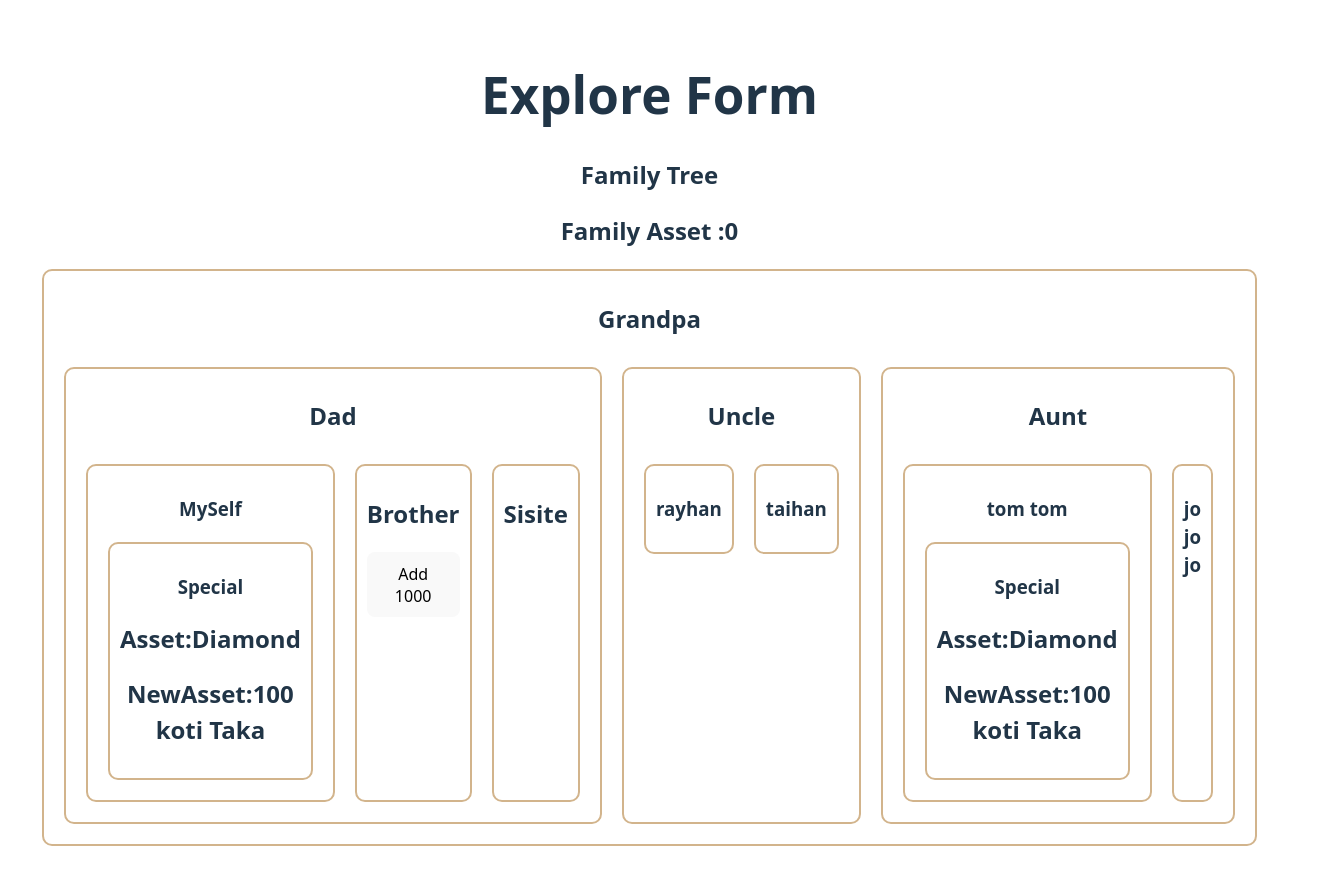
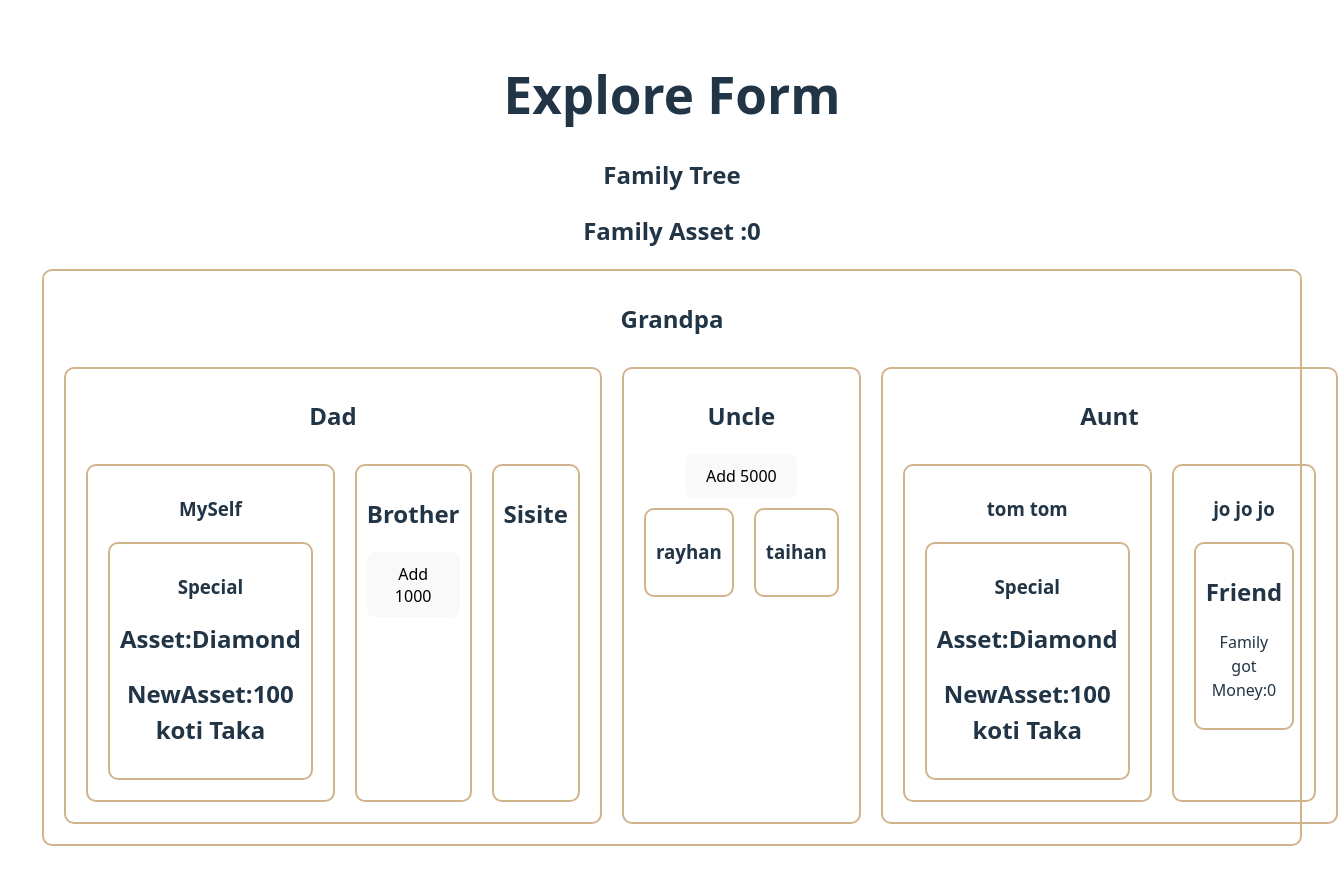
Before and after one commit to rayhanbri/module-46, a React (Vite) app: page / in a window 1280 px wide. Shown: the top 884 px of the page, 1344 px wide, since content can reach past the window. Built offline with nearby package versions, Linux system fonts and the light colour scheme.

Commit message:
added more context api

```diff
--- a/src/components/FamilyTree/Cousin.jsx
+++ b/src/components/FamilyTree/Cousin.jsx
@@ -1,12 +1,18 @@
-import React from 'react';
+
 import Speical from './Speical';
+import Friend from './Friend';
+import { MoneyContext } from './FamilyTree';
 
 const Cousin = ({name,asset}) => {
+
   return (
     <div>
       <h3>{name}</h3>
       {
         name == 'tom tom' && <Speical asset={asset}></Speical>
+      }
+      {
+        name == 'jo jo jo' && <Friend> </Friend>
       }
 
     </div>
--- /dev/null
+++ b/src/components/FamilyTree/Friend.jsx
@@ -0,0 +1,14 @@
+import React, { use } from 'react';
+import { MoneyContext } from './FamilyTree';
+
+const Friend = () => {
+  const [money,setMoney] =use(MoneyContext);
+  return (
+    <div>
+      <h2>Friend</h2>
+      <p>Family got Money:{money}</p>
+    </div>
+  );
+};
+
+export default Friend;
--- a/src/components/FamilyTree/Uncle.jsx
+++ b/src/components/FamilyTree/Uncle.jsx
@@ -1,10 +1,17 @@
-import React from 'react';
+import React, { use } from 'react';
 import Cousin from './Cousin';
+import { MoneyContext } from './FamilyTree';
 
 const Uncle = () => {
+  const [money,setMoney] = use(MoneyContext);
+
+   const handleMoney = () =>{
+    setMoney(money + 5000);
+   }
   return (
     <div>
       <h2>Uncle</h2>
+      <button onClick={handleMoney}>Add 5000</button>
      <sectin className="flex">
       <Cousin name='rayhan'></Cousin>
       <Cousin name="taihan"></Cousin>
```
